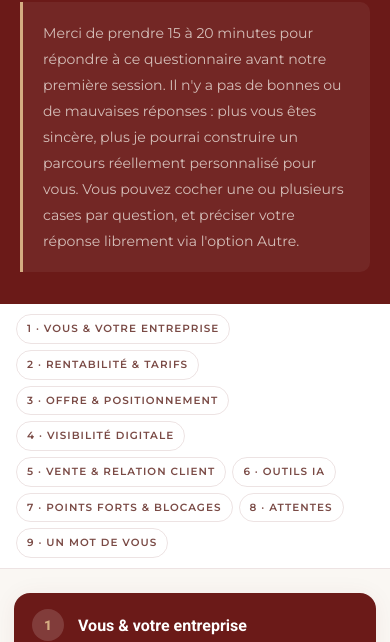
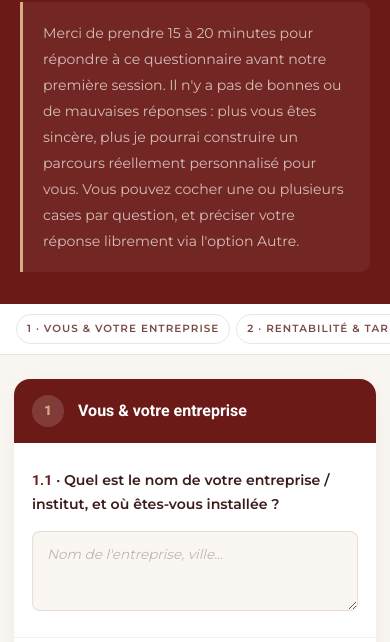
Before and after one commit to nicolerota/questionnaire-revelez, a plain HTML site: page index.html in a window 390 px wide. Shown: the part 224-866 px from the top of the page. Drawn offline with Linux system fonts and the light colour scheme.

Commit message:
Mobile nav: horizontal scroll instead of wrapping

```diff
--- a/index.html
+++ b/index.html
@@ -337,7 +337,15 @@
       header { padding: 20px 20px 0; }
       .header__inner { padding-bottom: 32px; }
       main { padding: 24px 14px 60px; }
-      .progress-nav { padding: 10px 16px; }
+      .progress-nav {
+        padding: 10px 16px;
+        flex-wrap: nowrap;
+        overflow-x: auto;
+        -webkit-overflow-scrolling: touch;
+        scrollbar-width: none;
+      }
+      .progress-nav::-webkit-scrollbar { display: none; }
+      .progress-nav a { white-space: nowrap; flex-shrink: 0; }
       .q-section__head { padding: 16px 18px; }
       .question { padding: 18px 18px; }
       .options--grid { grid-template-columns: 1fr; }
```
